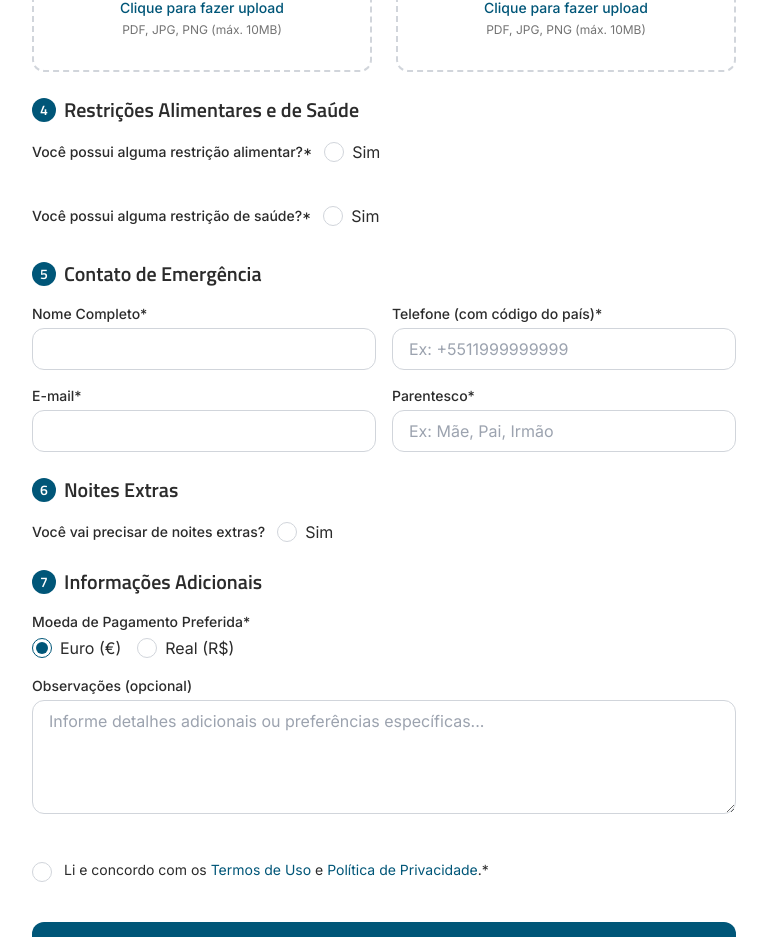
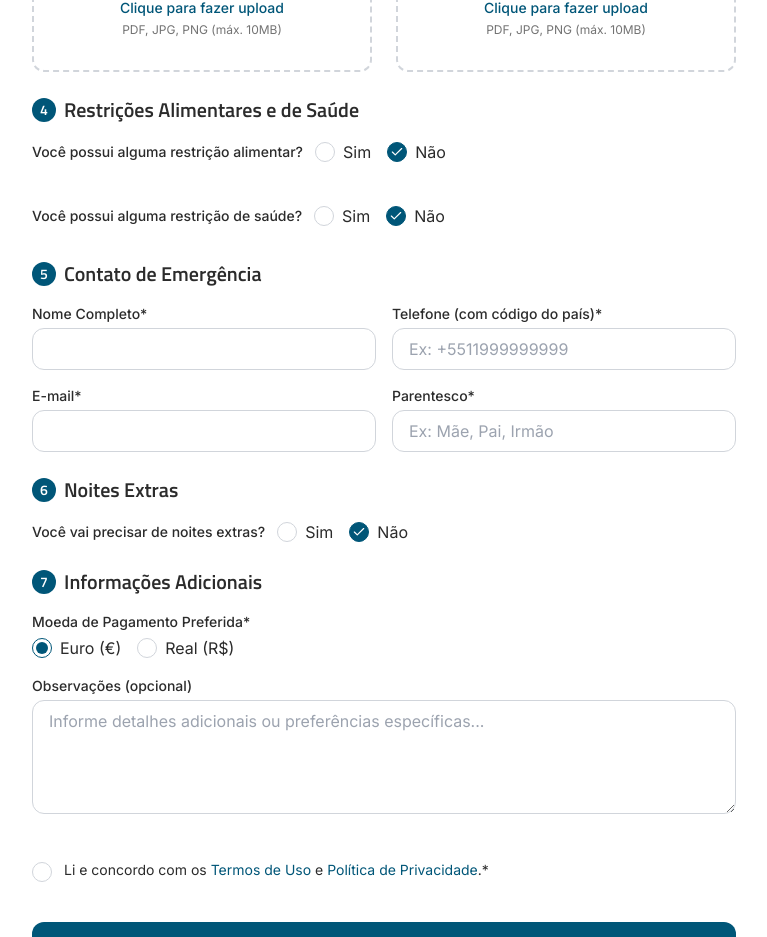
Before and after one commit to SamSantos7/irland-casa-estudantes, a React (Vite) app: page /reservation-form in a window 1280 px wide. Shown: the part 952-1889 px from the top of the page, without its empty margins (256-1023 px from the left). Built offline with nearby package versions, Linux system fonts and the light colour scheme.

Commit message:
Fix: Reservation form submission errors
- Fixed form submission errors.
- Removed required status from restriction fields.

```diff
--- a/src/pages/ReservationForm.tsx
+++ b/src/pages/ReservationForm.tsx
@@ -97,8 +97,6 @@ const ReservationForm = () => {
         !formData.roomType || !formData.schoolName ||
         !formData.passportFile || !formData.enrollmentFile ||
         !formData.agreeTerms ||
-        (formData.foodRestriction && !formData.foodRestrictionDetails) ||
-        (formData.healthRestriction && !formData.healthRestrictionDetails) ||
         !formData.emergencyContactName || !formData.emergencyContactPhone ||
         !formData.emergencyContactEmail || !formData.emergencyContactRelation ||
         (formData.extraNightRequired && (!formData.extraNightType || !formData.extraNightQuantity))
@@ -473,7 +471,7 @@ const ReservationForm = () => {
                     <div>
                       <div className="flex items-center mb-2">
                         <label htmlFor="foodRestriction" className="text-sm font-medium text-neutrals-dark dark:text-white mr-3">
-                          Você possui alguma restrição alimentar?*
+                          Você possui alguma restrição alimentar?
                         </label>
                         <div className="flex gap-4">
                           <label className="flex items-center">
@@ -498,6 +496,23 @@ const ReservationForm = () => {
                             </div>
                             <span className="ml-2 text-neutrals-dark dark:text-white">
                               Sim
+                            </span>
+                          </label>
+                          <label className="flex items-center">
+                            <div
+                              className={`w-5 h-5 rounded-md border flex items-center justify-center ${
+                                !formData.foodRestriction
+                                  ? "bg-teal dark:bg-teal-light border-teal dark:border-teal-light"
+                                  : "border-gray-300 dark:border-gray-600"
+                              }`}
+                              onClick={() => setFormData({ ...formData, foodRestriction: false, foodRestrictionDetails: "" })}
+                            >
+                              {!formData.foodRestriction && (
+                                <Check size={14} className="text-white dark:text-teal" />
+                              )}
+                            </div>
+                            <span className="ml-2 text-neutrals-dark dark:text-white">
+                              Não
                             </span>
                           </label>
                         </div>
@@ -525,7 +540,7 @@ const ReservationForm = () => {
                     <div className="mt-4">
                       <div className="flex items-center mb-2">
                         <label htmlFor="healthRestriction" className="text-sm font-medium text-neutrals-dark dark:text-white mr-3">
-                          Você possui alguma restrição de saúde?*
+                          Você possui alguma restrição de saúde?
                         </label>
                         <div className="flex gap-4">
                           <label className="flex items-center">
@@ -550,6 +565,23 @@ const ReservationForm = () => {
                             </div>
                             <span className="ml-2 text-neutrals-dark dark:text-white">
                               Sim
+                            </span>
+                          </label>
+                          <label className="flex items-center">
+                            <div
+                              className={`w-5 h-5 rounded-md border flex items-center justify-center ${
+                                !formData.healthRestriction
+                                  ? "bg-teal dark:bg-teal-light border-teal dark:border-teal-light"
+                                  : "border-gray-300 dark:border-gray-600"
+                              }`}
+                              onClick={() => setFormData({ ...formData, healthRestriction: false, healthRestrictionDetails: "" })}
+                            >
+                              {!formData.healthRestriction && (
+                                <Check size={14} className="text-white dark:text-teal" />
+                              )}
+                            </div>
+                            <span className="ml-2 text-neutrals-dark dark:text-white">
+                              Não
                             </span>
                           </label>
                         </div>
@@ -681,6 +713,29 @@ const ReservationForm = () => {
                           </div>
                           <span className="ml-2 text-neutrals-dark dark:text-white">
                             Sim
+                          </span>
+                        </label>
+                        <label className="flex items-center">
+                          <div
+                            className={`w-5 h-5 rounded-md border flex items-center justify-center ${
+                              !formData.extraNightRequired
+                                ? "bg-teal dark:bg-teal-light border-teal dark:border-teal-light"
+                                : "border-gray-300 dark:border-gray-600"
+                            }`}
+                            onClick={() => setFormData({
+                              ...formData,
+                              extraNightRequired: false,
+                              extraNightType: "",
+                              extraNightQuantity: 0,
+                              extraNightDates: ""
+                            })}
+                          >
+                            {!formData.extraNightRequired && (
+                              <Check size={14} className="text-white dark:text-teal" />
+                            )}
+                          </div>
+                          <span className="ml-2 text-neutrals-dark dark:text-white">
+                            Não
                           </span>
                         </label>
                       </div>
```
